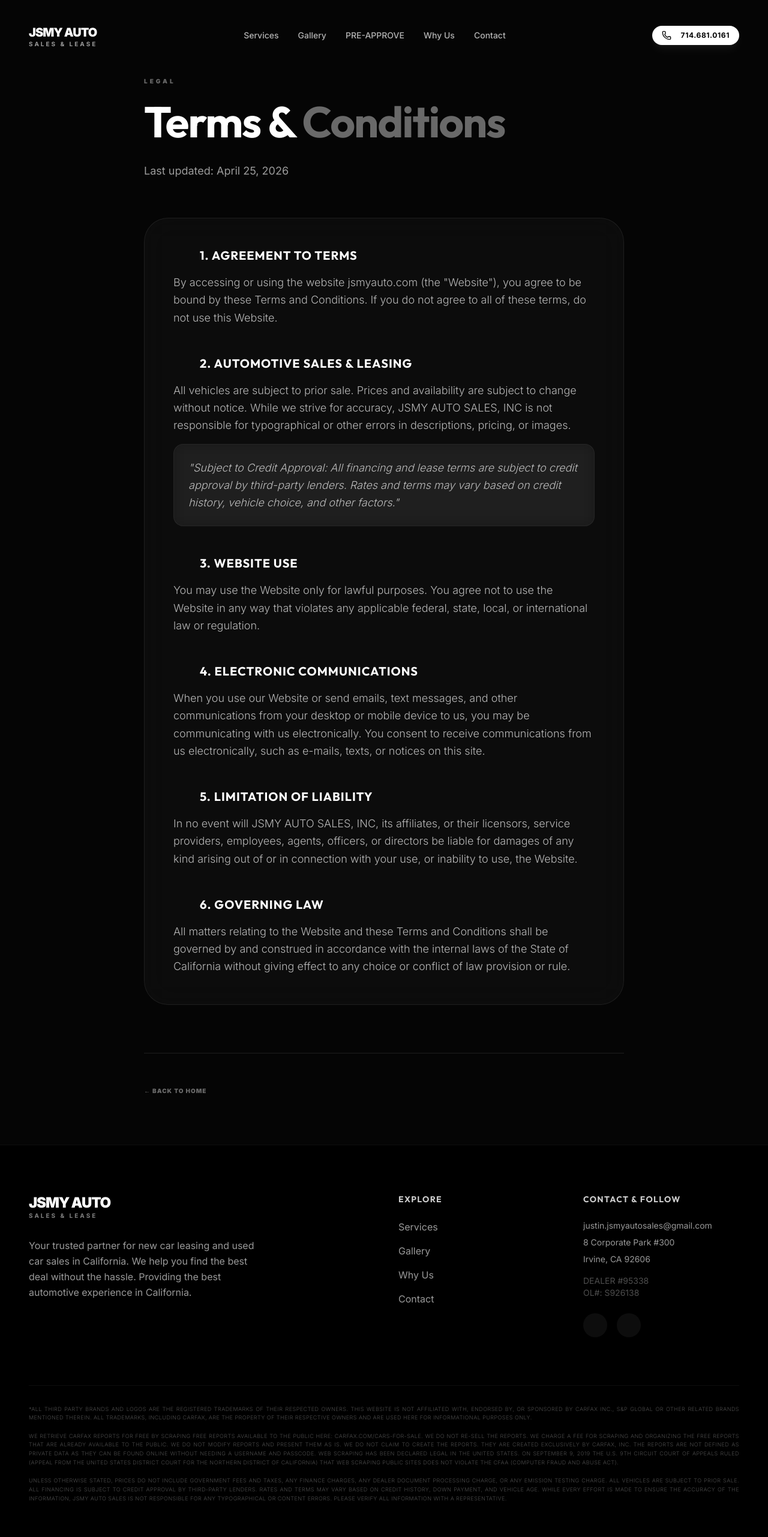
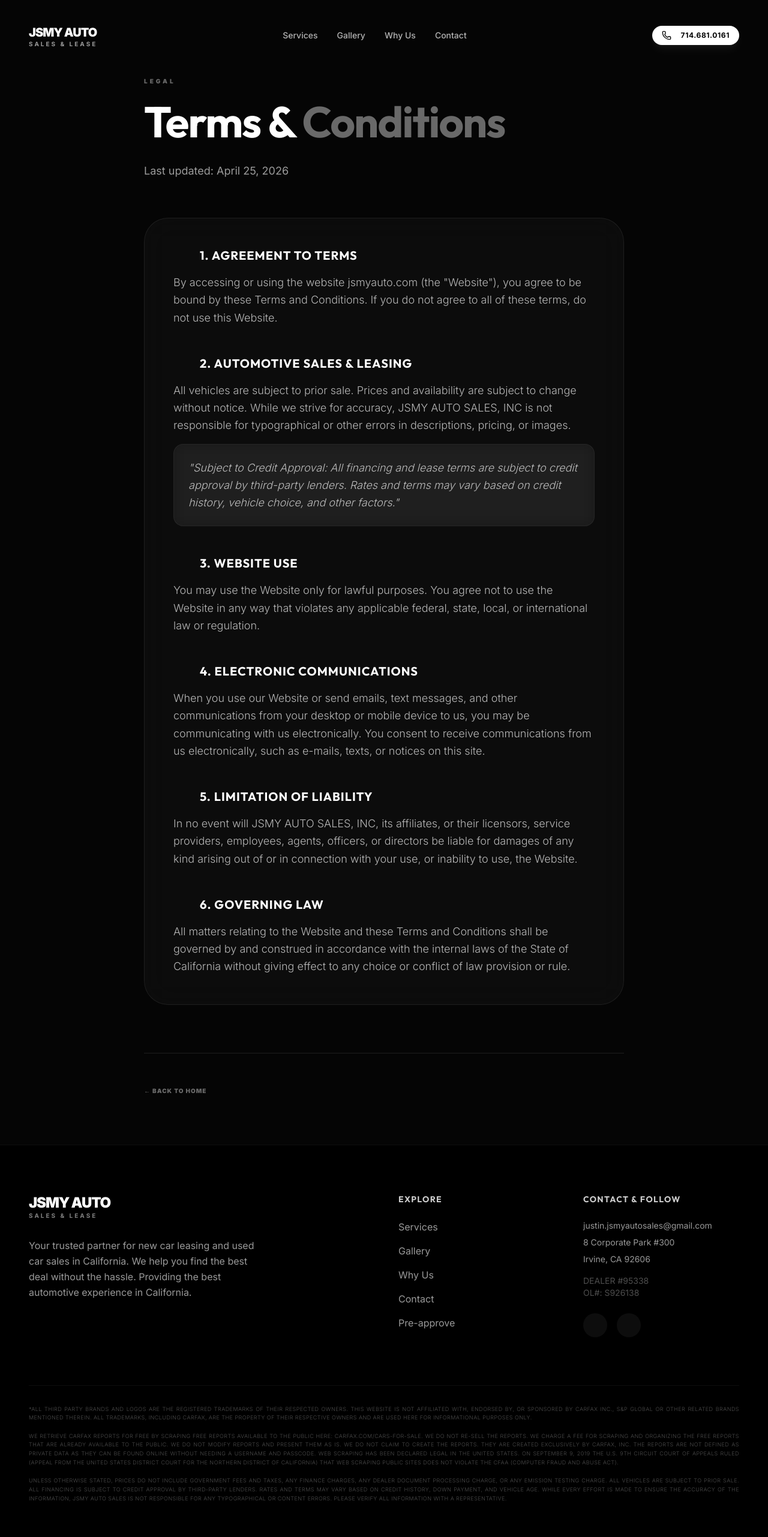
Before and after one commit to hanbrandon/jsmy-auto-sale, a Next.js app: page /terms in a window 1280 px wide. Shown: the top 2562 px of the page at 60% size. Built offline with nearby package versions, Linux system fonts and the light colour scheme; some icons are missing.

Commit message:
refactor: move Pre-approve link from navbar to footer

```diff
--- a/src/components/layout/Footer/index.tsx
+++ b/src/components/layout/Footer/index.tsx
@@ -54,6 +54,12 @@ export const Footer = () => {
                                 className="hover:text-white transition-colors"
                             >
                                 {t.nav.contact}
+                            </a>
+                            <a
+                                href="/pre-approve"
+                                className="hover:text-white transition-colors"
+                            >
+                                Pre-approve
                             </a>
                         </div>
                     </div>
--- a/src/components/layout/Navbar/index.tsx
+++ b/src/components/layout/Navbar/index.tsx
@@ -21,7 +21,6 @@ export const Navbar = () => {
     const navLinks = [
         { name: t.nav.services, href: '/#services' },
         { name: t.nav.gallery, href: '/#gallery' },
-        { name: 'PRE-APPROVE', href: '/pre-approve' },
         { name: t.nav.whyUs, href: '/#why-us' },
         { name: t.nav.contact, href: '/#contact' },
     ];
```
